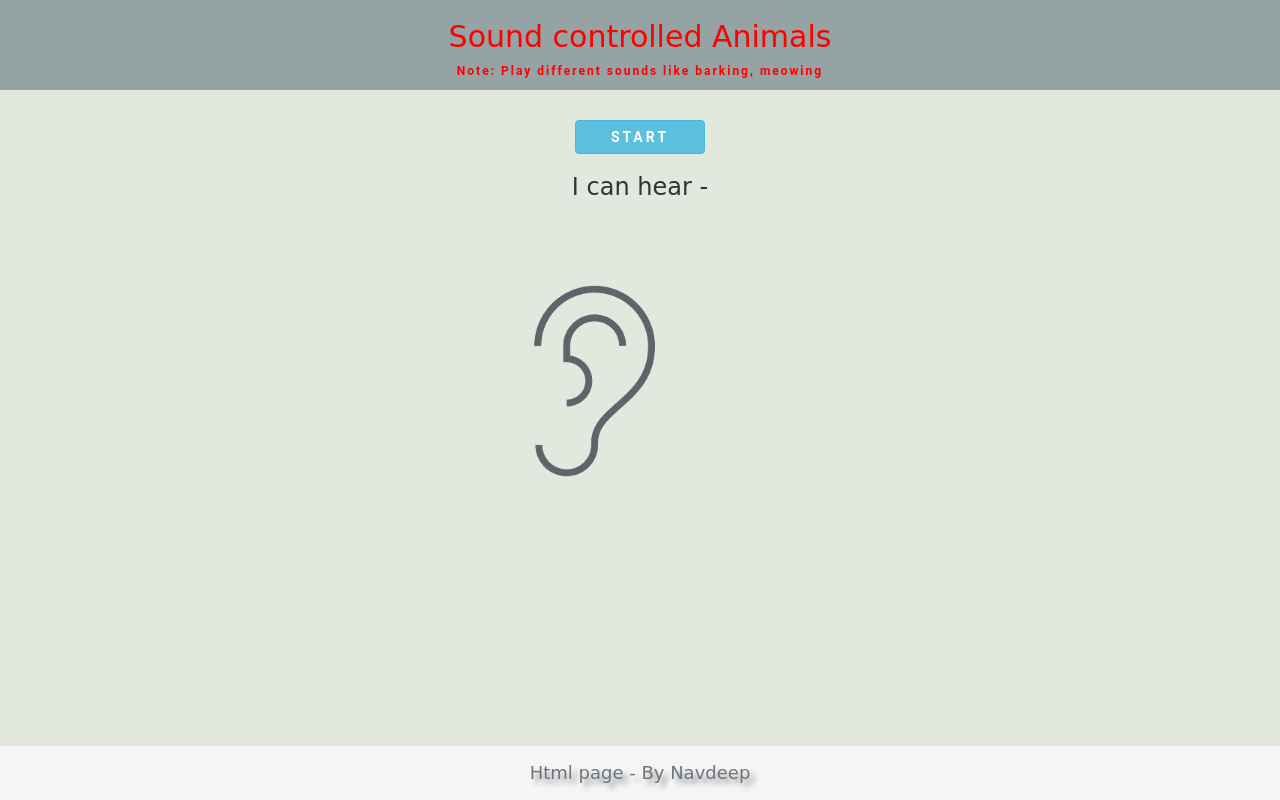
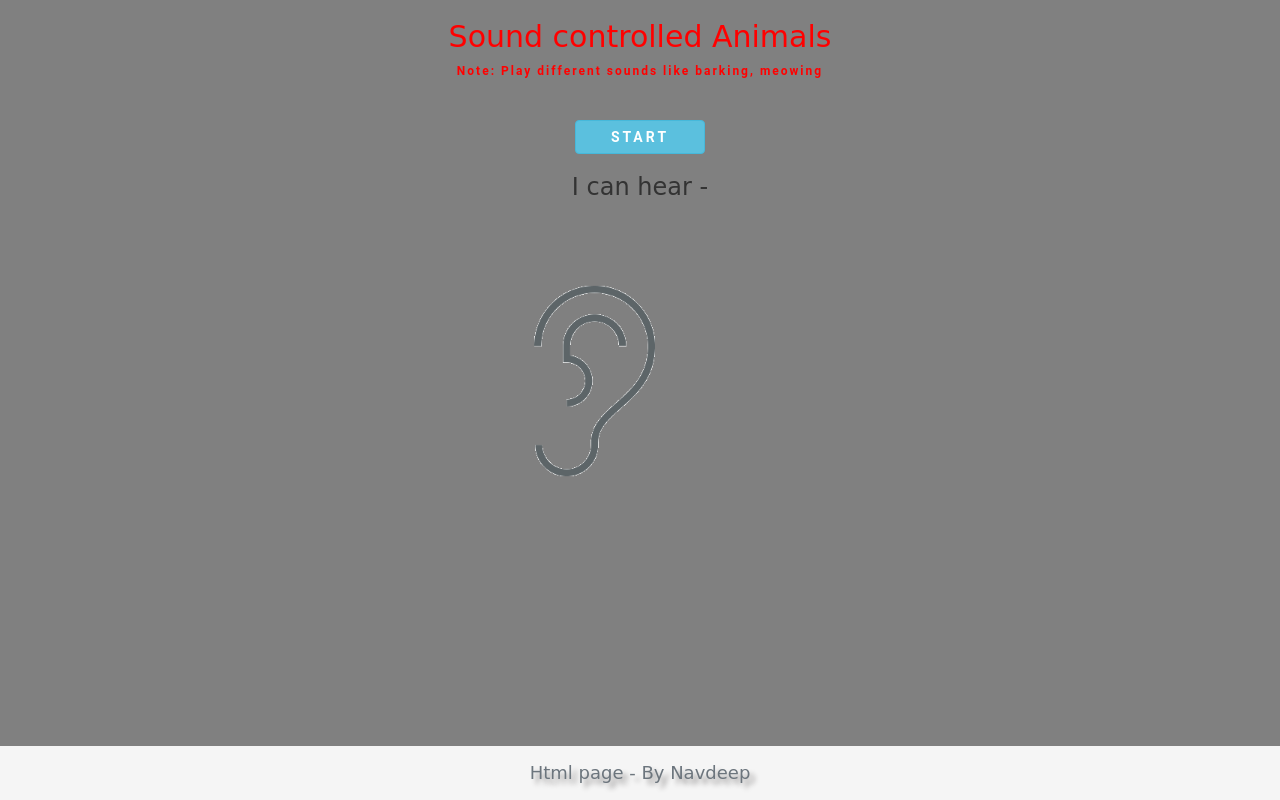
Before and after one commit to navdeepsreddy/108-, a plain HTML site: page index.html in a window 1280 px wide. Drawn offline with nearby package versions, Linux system fonts and the light colour scheme; a web font is replaced by a local one.

Commit message:
Update style.css

```diff
--- a/style.css
+++ b/style.css
@@ -1,12 +1,13 @@
 body
 {
   font-family: 'Akaya Telivigala', cursive;
-  background: #E2E8DD;
+  background: gray
+    ;
 }
 
 .header_div
   {
-  background: #95A3A4;
+  background: gray;
   color: red;
   }
 
```
